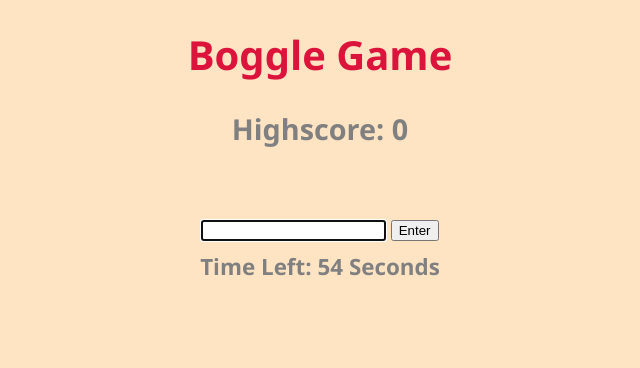
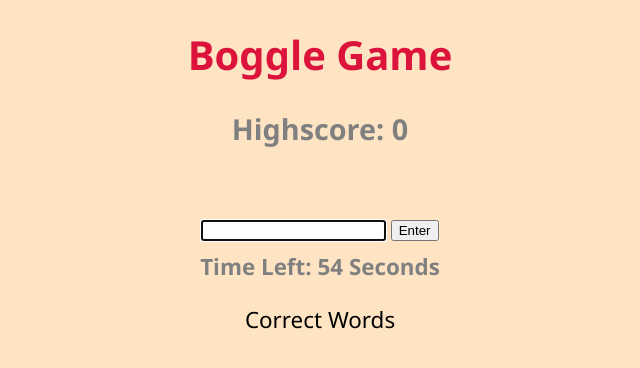
Before and after one commit to JoshuaScarbrough/Flask-Boggle-New, a Flask app: template templates/index.html in a window 1280 px wide. Shown: the top 368 px of the page, without its empty margins (320-960 px from the left). Run offline with Flask 3, Linux system fonts and the light colour scheme; the template is opened without the code that fills it, so the values that code supplies are empty; parts of the project's set-up code (start-up, migrations or seed data) failed here and were passed over; some libraries are stand-ins or nearby versions.

Commit message:
Made changes to the javascript; Added correct words and cleared input box after guess

```diff
--- a/static/app.css
+++ b/static/app.css
@@ -59,3 +59,10 @@ h1{
     justify-content: center;
     margin-top: 10px;
 }
+
+#correctWords{
+    font-size: 1.4rem;
+    font-weight: 500;
+    display: flex;
+    justify-content: center;
+}
--- a/static/app.js
+++ b/static/app.js
@@ -1,6 +1,7 @@
 var score = 0;
 var time = 60;
 var timer = setInterval(updateTime, 1000);
+var correctWords = [];
 initHighscoreDisplay();
 
 $(".add-word").on("submit", async function handleSubmit(e){
@@ -15,12 +16,18 @@ $(".add-word").on("submit", async function handleSubmit(e){
         const resp = await axios.get("/check-word", {params: {word: word}} )
         if(resp.data.result === "not-word"){
             document.getElementById("response").innerHTML = "not a word";
+            $(".word").val("")
         }else if(resp.data.result === "not-on-board"){
             document.getElementById("response").innerHTML = "not on board";
+            $(".word").val("")
         }else{
             score = score + word.length;
             document.getElementById("scoreBoard").innerHTML = "current score : " + score;
             document.getElementById("response").innerHTML = "Word";
+            correctWords.push(word);
+            document.getElementById("correctWords").innerHTML = "Correct Wrds: " + correctWords;
+            $(".word").val("")
+
         }
     }
 
--- a/templates/index.html
+++ b/templates/index.html
@@ -48,12 +48,17 @@
 
         <form class="add-word">
             <input name="word" class="word" autofocus>
-            <button> Enter </button>
+            <button id="button"> Enter </button>
         </form>
 
     </section>
 
     <div id="timeBoard">
+
+    </div>
+
+    <div id="correctWords">
+        <p> Correct Words </p>
 
     </div>
 
```
